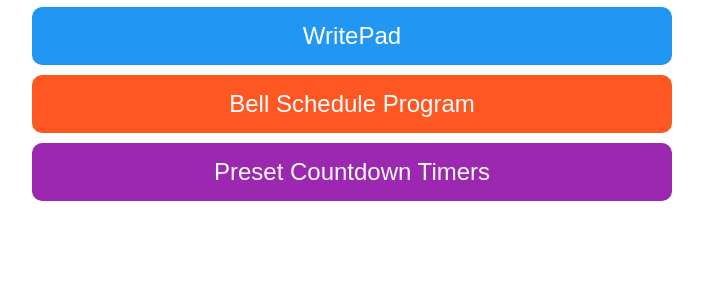
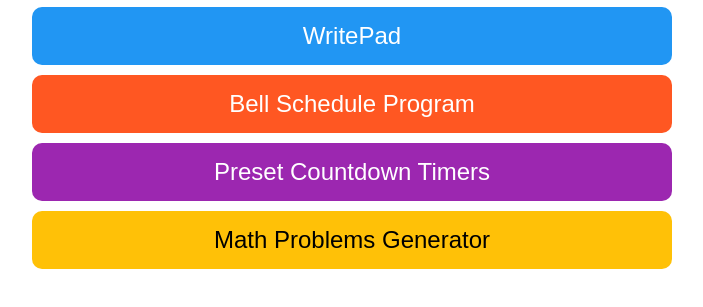
Before and after one commit to eutoApps/euWebApps_Vercel, a plain HTML site: page index.htm in a window 1280 px wide. Shown: the part 209-516 px from the top of the page, without its empty margins (288-991 px from the left). Drawn offline with Linux system fonts and the light colour scheme.

Commit message:
Update index.htm

```diff
--- a/index.htm
+++ b/index.htm
@@ -72,6 +72,7 @@
     <a href="/WritePad/WritePad.htm">WritePad</a>
     <a href="/BellScheduleProgram/BellScheduleProgram.htm">Bell Schedule Program</a>
     <a href="/PresetCountdownTimers/PresetCountdownTimers.htm">Preset Countdown Timers</a>
+    <a href="/MathPracticeProblemsGenerator/MathPracticeProblemsGenerator.htm">Math Problems Generator</a>
     <!-- Add more links below and the layout will automatically adjust -->
   </div>
 </body>
```
